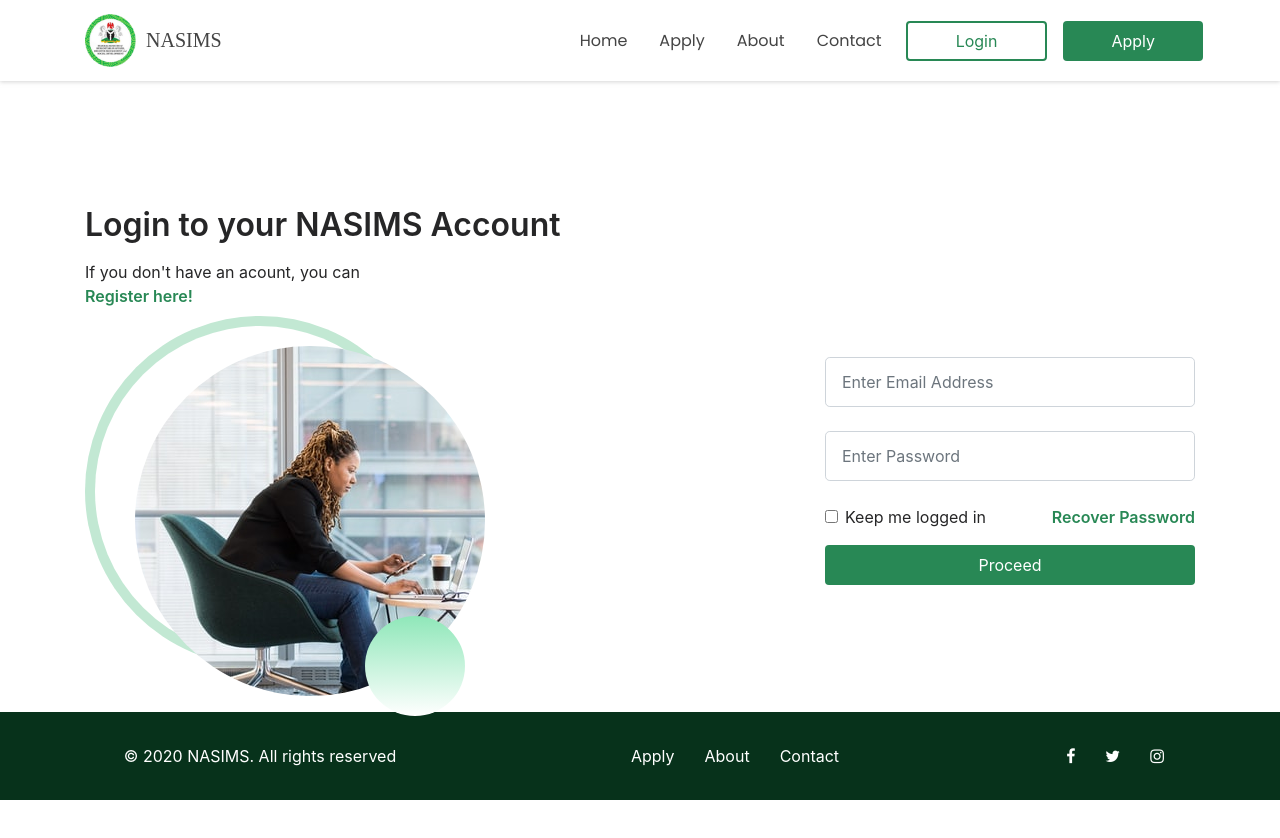
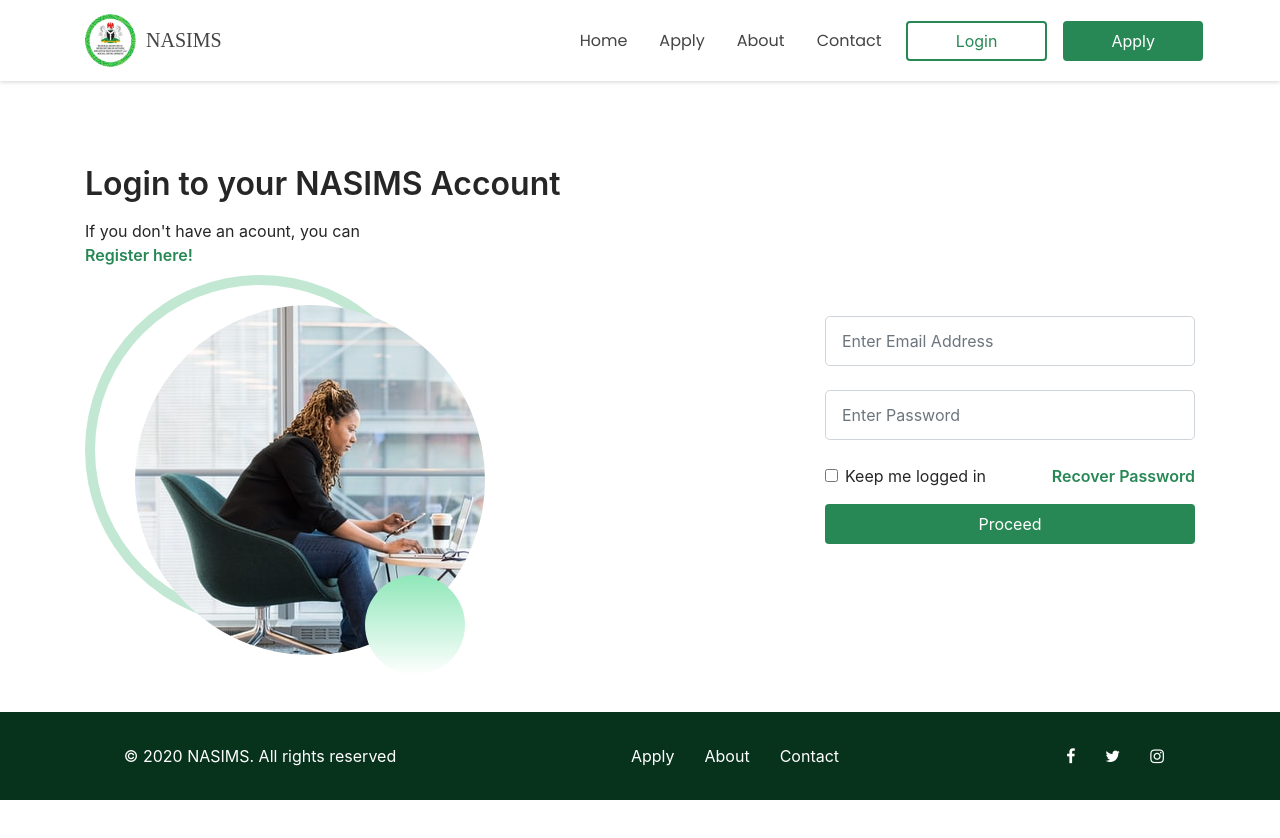
Before and after one commit to ameerdbt/Nassim, a React (Create React App) app: page /login in a window 1280 px wide. Shown: the top 838 px of the page. Built offline with nearby package versions, Linux system fonts and the light colour scheme; no server answers.

Commit message:
made some css changes

```diff
--- a/src/pages/Login/login.scss
+++ b/src/pages/Login/login.scss
@@ -1,6 +1,6 @@
 .login {
   position: relative;
-  top: 81px;
+  top: 40px;
   min-height: calc(100vh);
   padding-bottom: 90px;
   display: flex;
```
